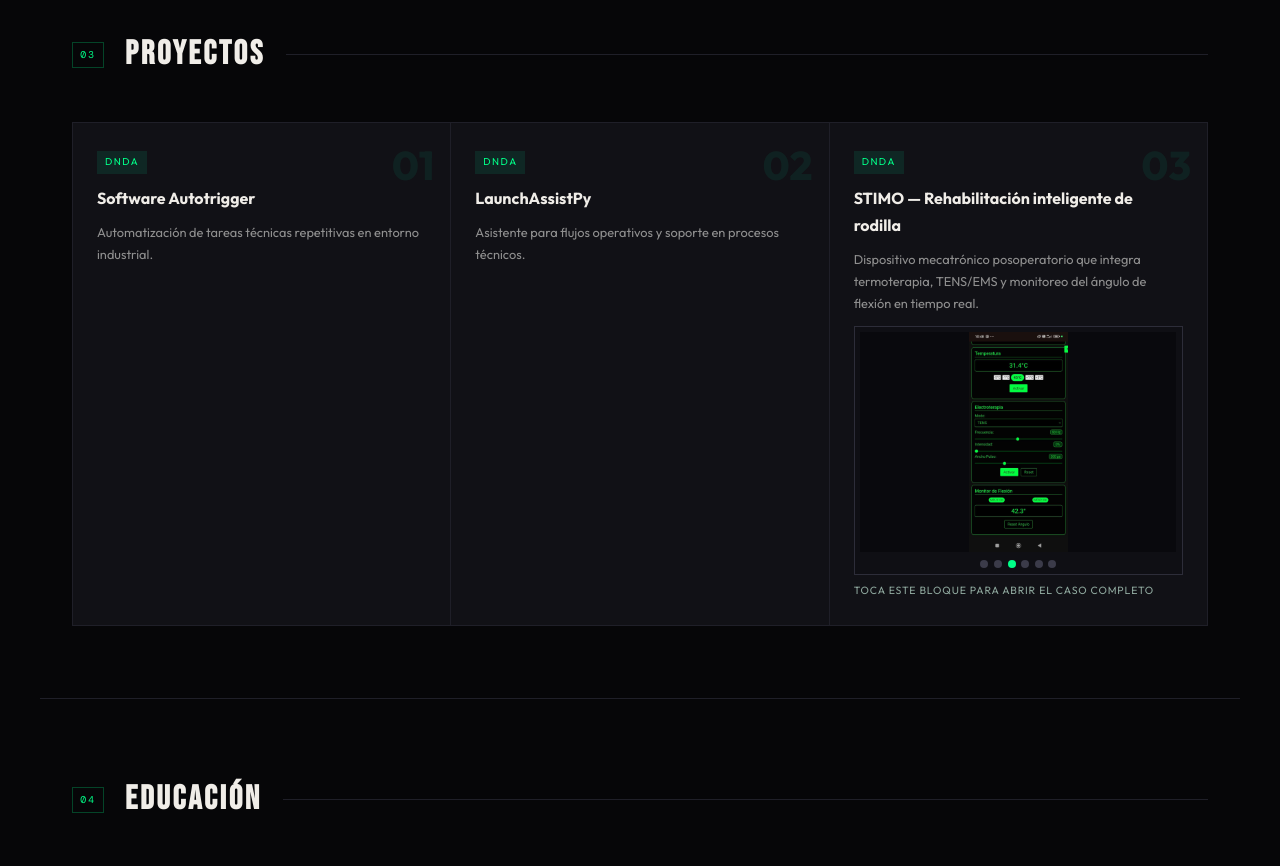
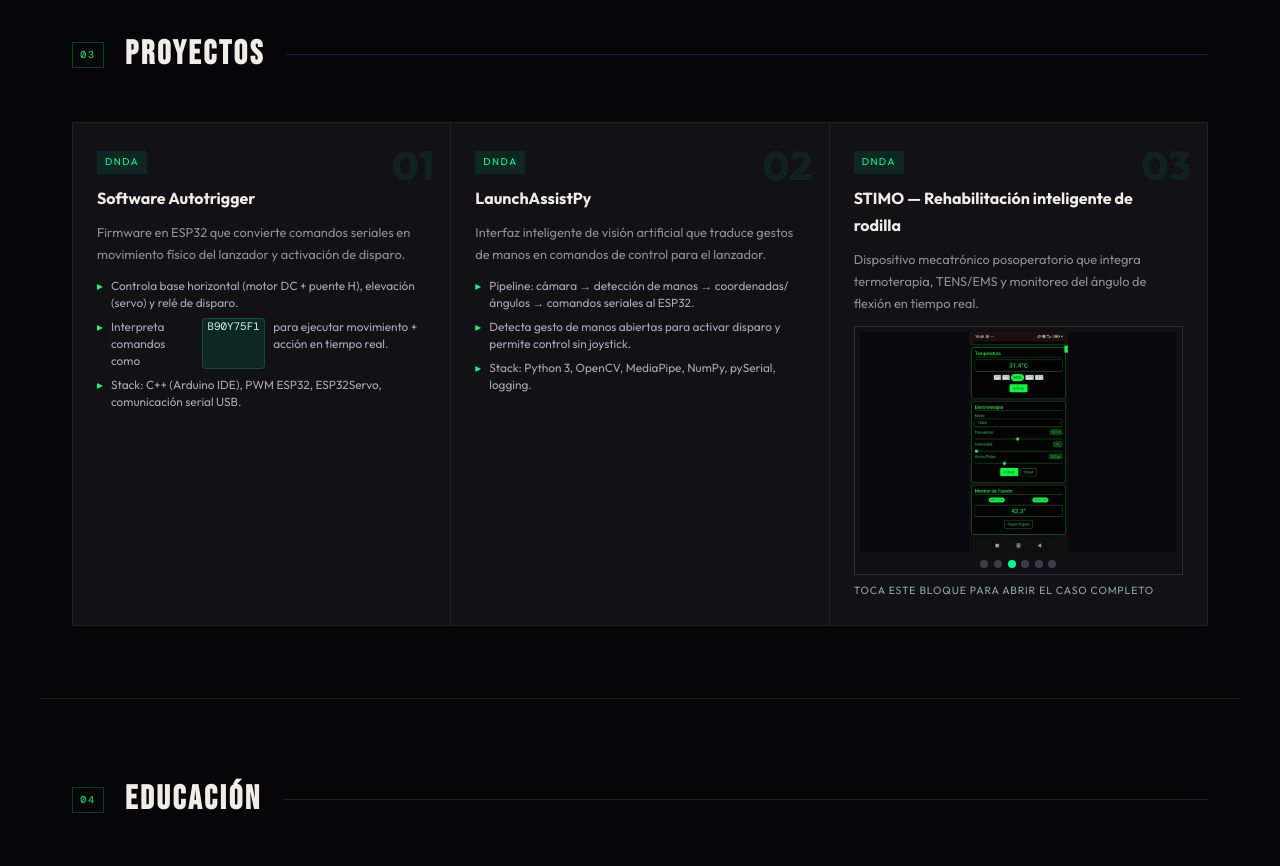
Before and after one commit to theo272004/mi-cv-web, a React (Vite) app: page / in a window 1280 px wide. Shown: the part 2740-3606 px from the top of the page. Built offline with nearby package versions, Linux system fonts and the light colour scheme.

Commit message:
Refine LaunchAssistPy and Autotrigger project sections with structured summaries

```diff
--- a/src/App.css
+++ b/src/App.css
@@ -397,6 +397,33 @@ section { padding: 4.5rem 2rem; max-width: 1200px; margin: 0 auto; }
 .project-badge { display: inline-block; font-size: 0.62rem; letter-spacing: 0.14em; text-transform: uppercase; background: rgba(0,229,160,0.1); color: var(--accent); padding: 0.2rem 0.5rem; margin-bottom: 0.7rem; }
 .project-title { font-size: 1rem; font-weight: 700; margin-bottom: 0.6rem; }
 .project-desc { font-size: 0.8rem; color: #8f8f8f; line-height: 1.7; }
+.project-points {
+  margin: 0.7rem 0 0;
+  padding-left: 0;
+  list-style: none;
+  display: grid;
+  gap: 0.42rem;
+}
+.project-points li {
+  display: flex;
+  gap: 0.5rem;
+  font-size: 0.74rem;
+  color: #a8a8b6;
+  line-height: 1.45;
+}
+.project-points li::before {
+  content: '▸';
+  color: var(--accent);
+}
+.project-points code {
+  font-family: 'DM Mono', monospace;
+  font-size: 0.68rem;
+  color: #c6ffea;
+  background: rgba(0, 229, 160, 0.1);
+  border: 1px solid rgba(0, 229, 160, 0.2);
+  border-radius: 4px;
+  padding: 0.05rem 0.28rem;
+}
 
 .stimo-card { cursor: pointer; }
 .stimo-carousel {
--- a/src/App.jsx
+++ b/src/App.jsx
@@ -227,8 +227,28 @@ function App() {
       <section id="projects" className="section-bordered">
         <div className="section-header reveal"><span className="section-num">03</span><h2 className="section-title">Proyectos</h2><div className="section-line"></div></div>
         <div className="projects-grid">
-          <div className="project-card reveal"><div className="project-num">01</div><div className="project-badge">DNDA</div><div className="project-title">Software Autotrigger</div><div className="project-desc">Automatización de tareas técnicas repetitivas en entorno industrial.</div></div>
-          <div className="project-card reveal"><div className="project-num">02</div><div className="project-badge">DNDA</div><div className="project-title">LaunchAssistPy</div><div className="project-desc">Asistente para flujos operativos y soporte en procesos técnicos.</div></div>
+          <div className="project-card reveal">
+            <div className="project-num">01</div>
+            <div className="project-badge">DNDA</div>
+            <div className="project-title">Software Autotrigger</div>
+            <div className="project-desc">Firmware en ESP32 que convierte comandos seriales en movimiento físico del lanzador y activación de disparo.</div>
+            <ul className="project-points">
+              <li>Controla base horizontal (motor DC + puente H), elevación (servo) y relé de disparo.</li>
+              <li>Interpreta comandos como <code>B90Y75F1</code> para ejecutar movimiento + acción en tiempo real.</li>
+              <li>Stack: C++ (Arduino IDE), PWM ESP32, ESP32Servo, comunicación serial USB.</li>
+            </ul>
+          </div>
+          <div className="project-card reveal">
+            <div className="project-num">02</div>
+            <div className="project-badge">DNDA</div>
+            <div className="project-title">LaunchAssistPy</div>
+            <div className="project-desc">Interfaz inteligente de visión artificial que traduce gestos de manos en comandos de control para el lanzador.</div>
+            <ul className="project-points">
+              <li>Pipeline: cámara → detección de manos → coordenadas/ángulos → comandos seriales al ESP32.</li>
+              <li>Detecta gesto de manos abiertas para activar disparo y permite control sin joystick.</li>
+              <li>Stack: Python 3, OpenCV, MediaPipe, NumPy, pySerial, logging.</li>
+            </ul>
+          </div>
           <div className="project-card reveal stimo-card" onClick={() => setStimoExpanded(true)}>
             <div className="project-num">03</div>
             <div className="project-badge">DNDA</div>
```
